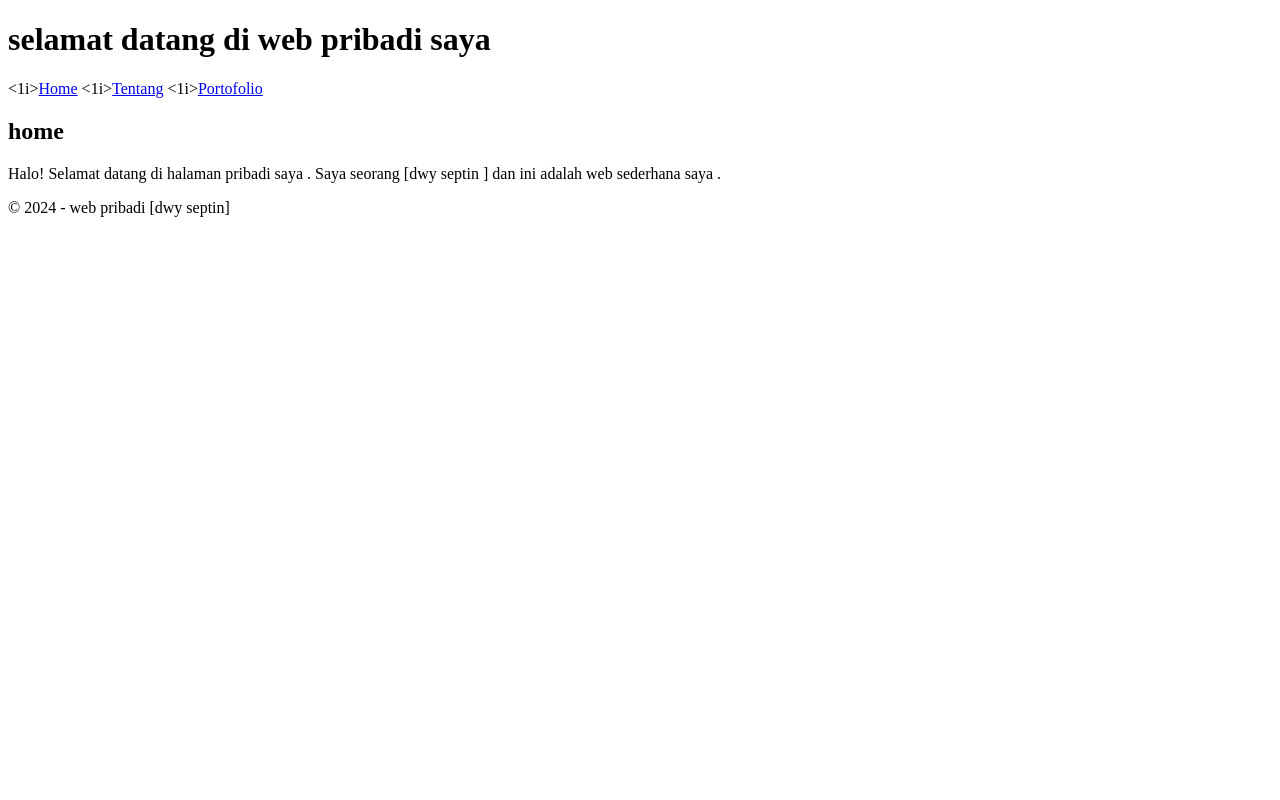
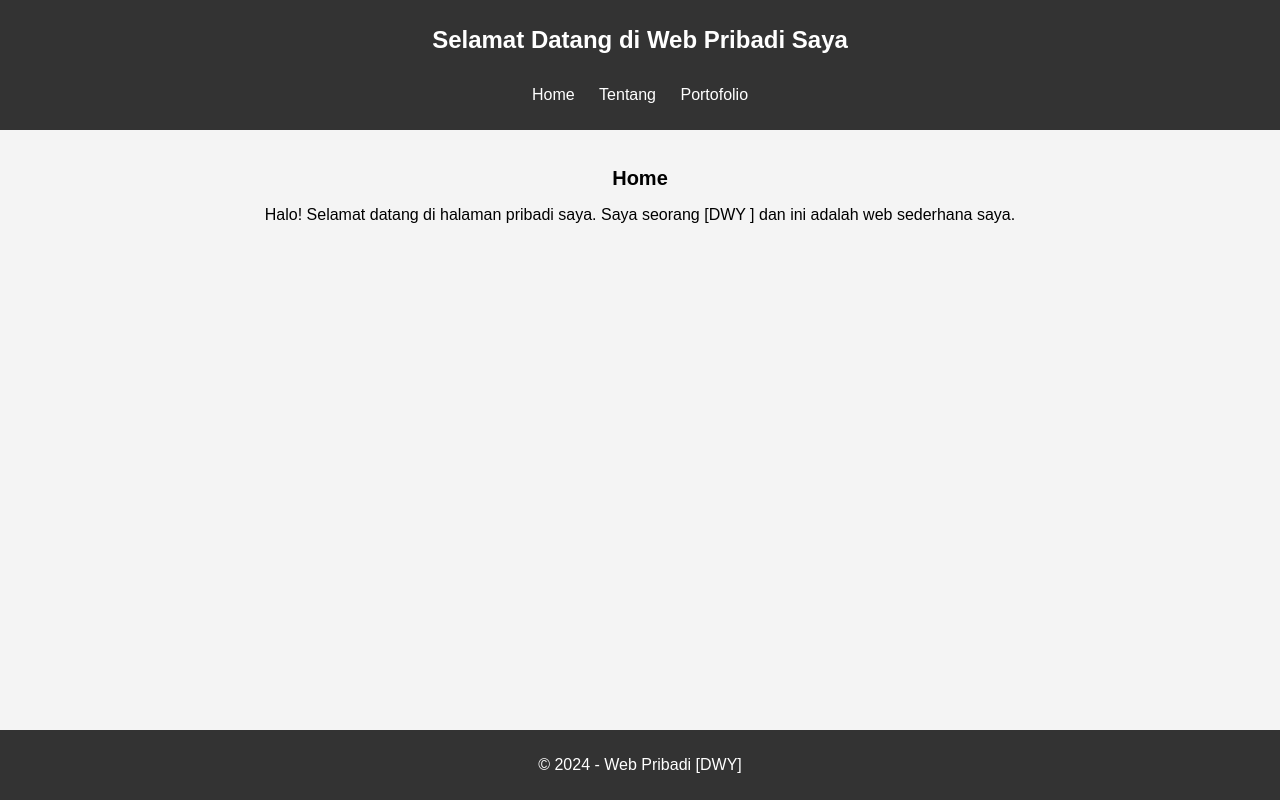
Before and after one commit to DwySeptinKurnia/DwySeptinKurnia.github.io, a plain HTML site: page index.html in a window 1280 px wide. Drawn offline with Linux system fonts and the light colour scheme.

Commit message:
Update index.html

```diff
--- a/index.html
+++ b/index.html
@@ -4,29 +4,29 @@
     <meta charset="UTF-8">
     <meta name="viewport" content="width=device-width, initial-scale=1.0">
     <title>Home - Web Pribadi</title>
-    <link rel="stylesheet" href="css/styles.css">
+    <link rel="stylesheet" href="css/style.css">
 </head>
 <body>
     <header>
-        <h1>selamat datang di web pribadi saya</h1>
+        <h1>Selamat Datang di Web Pribadi Saya</h1>
         <nav>
-            <u1>
-                <1i><a href="index.html">Home</a></1i>
-                <1i><a href="tentang.html">Tentang</a></1i>
-                <1i><a href="portofolio.html">Portofolio</a></1i>
-            </u1>
-       </nav>
+            <ul>
+                <li><a href="index.html">Home</a></li>
+                <li><a href="tentang.html">Tentang</a></li>
+                <li><a href="portofolio.html">Portofolio</a></li>
+            </ul>
+        </nav>
     </header>
 
     <main>
         <section>
-            <h2>home</h2>
-            <p>Halo! Selamat datang di halaman pribadi saya . Saya seorang [dwy septin ] dan ini adalah web sederhana saya .</p>
+            <h2>Home</h2>
+            <p>Halo! Selamat datang di halaman pribadi saya. Saya seorang [DWY ] dan ini adalah web sederhana saya.</p>
         </section>
     </main>
 
     <footer>
-        <p>&copy; 2024 - web pribadi [dwy septin] </p>
+        <p>&copy; 2024 - Web Pribadi [DWY]</p>
     </footer>
 </body>
 </html>
```
